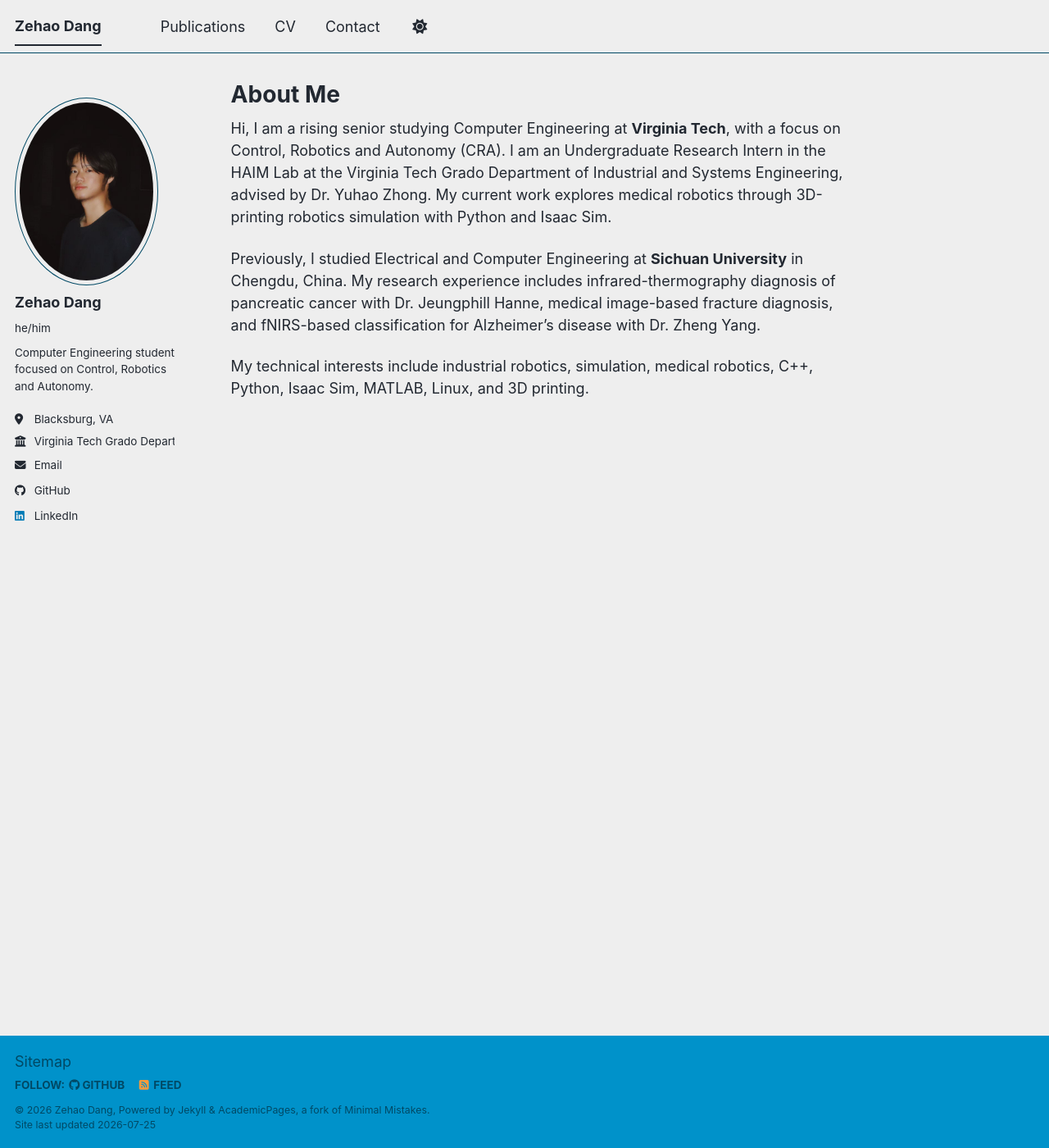
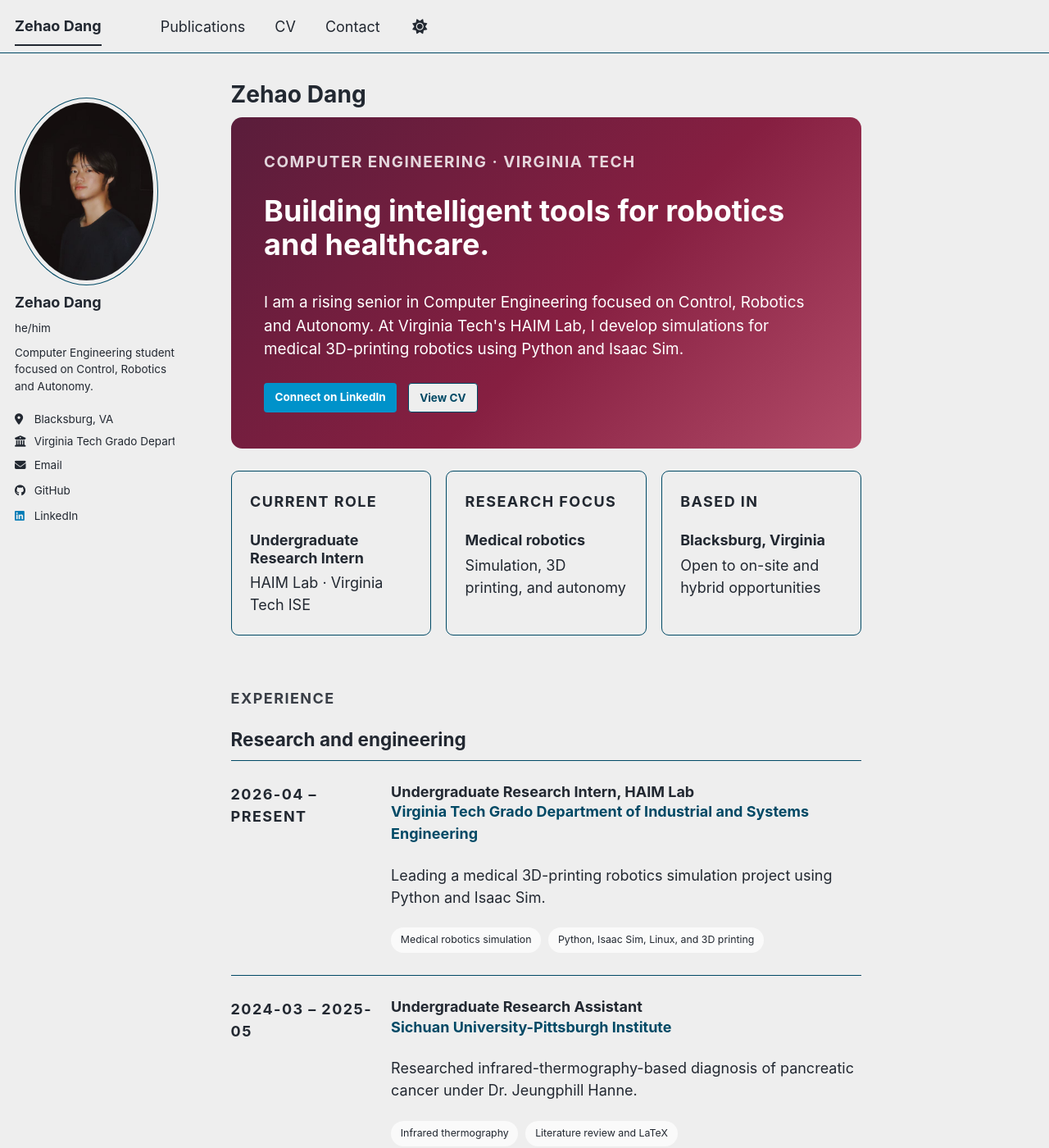
Before and after one commit to ZehaoDang1127/ZehaoDang1127.github.io, a Jekyll site: the page built from _pages/about.md, in a window 1280 px wide and 1400 px high. Shown: the whole window at 82% size. Built offline with Jekyll 4.4.1, drawn with Linux system fonts in a browser that asks for light colours; a script bundle is joined from its source files by our own code; library files that are not in the unit come from our copies; some of the changed text lies outside the part shown.

Commit message:
Integrate profile content into site pages

```diff
--- a/_pages/about.md
+++ b/_pages/about.md
@@ -1,14 +1,98 @@
 ---
 permalink: /
-title: "About Me"
+title: "Zehao Dang"
 author_profile: true
 redirect_from:
   - /about/
   - /about.html
 ---
 
-Hi, I am a rising senior studying Computer Engineering at **Virginia Tech**, with a focus on Control, Robotics and Autonomy (CRA). I am an Undergraduate Research Intern in the HAIM Lab at the Virginia Tech Grado Department of Industrial and Systems Engineering, advised by Dr. Yuhao Zhong. My current work explores medical robotics through 3D-printing robotics simulation with Python and Isaac Sim.
+{% assign cv = site.data.cv %}
 
-Previously, I studied Electrical and Computer Engineering at **Sichuan University** in Chengdu, China. My research experience includes infrared-thermography diagnosis of pancreatic cancer with Dr. Jeungphill Hanne, medical image-based fracture diagnosis, and fNIRS-based classification for Alzheimer's disease with Dr. Zheng Yang.
+<section class="profile-hero" aria-labelledby="profile-intro-title">
+  <p class="profile-eyebrow">Computer Engineering · Virginia Tech</p>
+  <h2 id="profile-intro-title">Building intelligent tools for robotics and healthcare.</h2>
+  <p>I am a rising senior in Computer Engineering focused on Control, Robotics and Autonomy. At Virginia Tech's HAIM Lab, I develop simulations for medical 3D-printing robotics using Python and Isaac Sim.</p>
+  <div class="profile-actions">
+    <a class="btn btn--primary" href="https://www.linkedin.com/in/zehaodang/">Connect on LinkedIn</a>
+    <a class="btn btn--inverse" href="{{ '/cv/' | relative_url }}">View CV</a>
+  </div>
+</section>
 
-My technical interests include industrial robotics, simulation, medical robotics, C++, Python, Isaac Sim, MATLAB, Linux, and 3D printing.
+<section class="profile-highlights" aria-label="Professional focus">
+  <article>
+    <p class="profile-card-label">Current role</p>
+    <h3>Undergraduate Research Intern</h3>
+    <p>HAIM Lab · Virginia Tech ISE</p>
+  </article>
+  <article>
+    <p class="profile-card-label">Research focus</p>
+    <h3>Medical robotics</h3>
+    <p>Simulation, 3D printing, and autonomy</p>
+  </article>
+  <article>
+    <p class="profile-card-label">Based in</p>
+    <h3>Blacksburg, Virginia</h3>
+    <p>Open to on-site and hybrid opportunities</p>
+  </article>
+</section>
+
+<section class="profile-section" aria-labelledby="experience-title">
+  <div class="profile-section-heading">
+    <p class="profile-eyebrow">Experience</p>
+    <h2 id="experience-title">Research and engineering</h2>
+  </div>
+  <div class="profile-timeline">
+    {% for work in cv.work %}
+    <article class="profile-entry">
+      <p class="profile-entry-date">{{ work.startDate | date: "%b %Y" }}{% if work.endDate != "" %} – {{ work.endDate | date: "%b %Y" }}{% else %} – Present{% endif %}</p>
+      <div>
+        <h3>{{ work.position }}</h3>
+        <p class="profile-entry-org">{{ work.name }}</p>
+        <p>{{ work.summary }}</p>
+        {% if work.highlights.size > 0 %}
+        <ul class="profile-chip-list" aria-label="{{ work.position }} skills">
+          {% for highlight in work.highlights %}<li>{{ highlight }}</li>{% endfor %}
+        </ul>
+        {% endif %}
+      </div>
+    </article>
+    {% endfor %}
+  </div>
+</section>
+
+<section class="profile-section profile-section--split" aria-label="Education and technical skills">
+  <div>
+    <div class="profile-section-heading">
+      <p class="profile-eyebrow">Education</p>
+      <h2>Academic path</h2>
+    </div>
+    {% for education in cv.education %}
+    <article class="profile-education">
+      <h3>{{ education.institution }}</h3>
+      <p>{{ education.studyType }}, {{ education.area }}</p>
+      <p class="profile-entry-date">{{ education.startDate | date: "%Y" }} – {{ education.endDate | date: "%Y" }}</p>
+    </article>
+    {% endfor %}
+  </div>
+  <div>
+    <div class="profile-section-heading">
+      <p class="profile-eyebrow">Technical toolkit</p>
+      <h2>Skills</h2>
+    </div>
+    <ul class="profile-chip-list profile-chip-list--large">
+      {% for skill in cv.skills %}{% for keyword in skill.keywords %}<li>{{ keyword }}</li>{% endfor %}{% endfor %}
+    </ul>
+    <p class="profile-language-line">Chinese — native or bilingual · English — professional working proficiency</p>
+  </div>
+</section>
+
+{% if cv.awards.size > 0 %}
+<section class="profile-recognition" aria-labelledby="recognition-title">
+  <p class="profile-eyebrow">Recognition</p>
+  {% for award in cv.awards %}
+  <h2 id="recognition-title">{{ award.title }}</h2>
+  <p>{{ award.summary }}</p>
+  {% endfor %}
+</section>
+{% endif %}
--- a/_pages/cv.md
+++ b/_pages/cv.md
@@ -1,46 +1,11 @@
 ---
 layout: archive
-title: "CV"
+title: "Curriculum Vitae"
 permalink: /cv/
-author_profile: true
+author_profile: false
 redirect_from:
   - /resume
 ---
 
 {% include base_path %}
-
-Education
-======
-* B.S. in Controls, Robotics and Autonomy, Virginia Tech, 2027 (expected)
-* B.E. in Electrical and Computer Engineering, Sichuan University, 2027 (expected)
-* High School, Affiliated High School of Peking University, 2023
-
-Work experience
-======
-* Summer 2024: Semiconductor Testing Intern
-  * Hi-Tech Optoelectronics Co., Ltd.  Beijing, China
-  * Duties includes: Semiconductor chip module tests, setiing up DPL power units
-
-Skills
-======
-* Research Paper Writing, LaTeX
-* Coding Languages (Basic)
-  * C++
-  * Matlab
-  * Verilog
-  * Python
-* Microsoft Office
-* CAD Design
-
-Publications
-======
-Siyuan Liu, Cheng Sun, Hangcheng Wu, **Zehao Dang**, Yucong Wei, Zheng Yang, Kang Li, Peng Chen, Yang Lv,
-Wenbo Zhang, "A Topological Classification for Alzheimer’s Disease via hemoglobin Concentration fNIRS Data",
-International Conference on Industrial Automation, Robotics and Control Engineering (IARCE), 2025
-
-Service and leadership
-======
-* Sichuan University-Pittsburgh Institute Soccer Team Captain
-* High School Peer Advisor
-* High School Orientation Volunteer
-* High School Soccer Varsity Captain
+{% include cv-template.html %}
--- /dev/null
+++ b/_sass/layout/_profile.scss
@@ -0,0 +1,142 @@
+/* ==========================================================================
+   PROFILE HOMEPAGE
+   ========================================================================== */
+
+.profile-hero {
+  margin-bottom: 1.5rem;
+  padding: 2.25rem;
+  color: #fff;
+  background: linear-gradient(135deg, #5a1d3b 0%, #861f41 56%, #b24b68 100%);
+  border-radius: 0.75rem;
+
+  h2 {
+    margin-top: 0;
+    border: 0;
+    color: inherit;
+    font-size: 2rem;
+    line-height: 1.15;
+  }
+
+  p { font-size: 1.05rem; }
+}
+
+.profile-eyebrow,
+.profile-card-label,
+.profile-entry-date {
+  margin-bottom: 0.4rem;
+  font-family: $sans-serif;
+  font-size: $type-size-7;
+  font-weight: 700;
+  letter-spacing: 0.08em;
+  text-transform: uppercase;
+}
+
+.profile-eyebrow { color: var(--global-link-color); }
+.profile-hero .profile-eyebrow { color: rgba(#fff, 0.82); }
+
+.profile-actions {
+  display: flex;
+  flex-wrap: wrap;
+  gap: 0.75rem;
+  margin-top: 1.5rem;
+
+  .btn { text-decoration: none; }
+}
+
+.profile-highlights {
+  display: grid;
+  gap: 1rem;
+  margin-bottom: 3.5rem;
+
+  article {
+    padding: 1.25rem;
+    border: 1px solid var(--global-border-color);
+    border-radius: 0.5rem;
+    background: var(--global-bg-color);
+  }
+
+  h3 { margin: 0 0 0.35rem; font-size: $type-size-5; }
+  p:last-child { margin-bottom: 0; }
+}
+
+.profile-section { margin: 3.5rem 0; }
+.profile-section-heading { margin-bottom: 1.5rem; }
+.profile-section-heading h2 { margin: 0; }
+
+.profile-timeline {
+  display: grid;
+  gap: 1.5rem;
+}
+
+.profile-entry {
+  display: grid;
+  gap: 0.5rem;
+  padding-bottom: 1.5rem;
+  border-bottom: 1px solid var(--global-border-color);
+
+  h3 { margin: 0; font-size: $type-size-5; }
+  p:last-child { margin-bottom: 0; }
+}
+
+.profile-entry-org {
+  margin-bottom: 0.65rem;
+  color: var(--global-text-color-light);
+  font-weight: 700;
+}
+
+.profile-chip-list {
+  display: flex;
+  flex-wrap: wrap;
+  gap: 0.5rem;
+  margin: 0.9rem 0 0;
+  padding: 0;
+  list-style: none;
+
+  li {
+    margin: 0;
+    padding: 0.35rem 0.65rem;
+    border-radius: 999px;
+    background: var(--global-code-background-color);
+    color: var(--global-text-color);
+    font-family: $sans-serif;
+    font-size: $type-size-7;
+  }
+}
+
+.profile-chip-list--large li { font-size: $type-size-6; }
+
+.profile-section--split {
+  display: grid;
+  gap: 2.5rem;
+  padding: 2rem 0;
+  border-top: 1px solid var(--global-border-color);
+  border-bottom: 1px solid var(--global-border-color);
+}
+
+.profile-education {
+  margin-bottom: 1.25rem;
+
+  h3 { margin: 0 0 0.25rem; font-size: $type-size-5; }
+  p { margin-bottom: 0.3rem; }
+}
+
+.profile-language-line {
+  margin-top: 1.25rem;
+  color: var(--global-text-color-light);
+}
+
+.profile-recognition {
+  margin: 3.5rem 0 1rem;
+  padding: 1.75rem 2rem;
+  border-left: 4px solid #861f41;
+  background: var(--global-code-background-color);
+
+  h2 { margin-top: 0; border: 0; }
+  p:last-child { margin-bottom: 0; }
+}
+
+@media (min-width: 48em) {
+  .profile-highlights { grid-template-columns: repeat(3, 1fr); }
+  .profile-entry { grid-template-columns: minmax(9rem, 0.65fr) 2fr; }
+  .profile-section--split { grid-template-columns: repeat(2, 1fr); }
+}
--- a/assets/css/main.scss
+++ b/assets/css/main.scss
@@ -36,6 +36,7 @@
     "layout/archive",
     "layout/sidebar",
     "layout/json_cv",
+    "layout/profile",
 
     "vendor/font-awesome/fontawesome",
     "vendor/font-awesome/solid",
```
Also changed, not shown: _includes/cv-template.html (+23 -1 lines).
